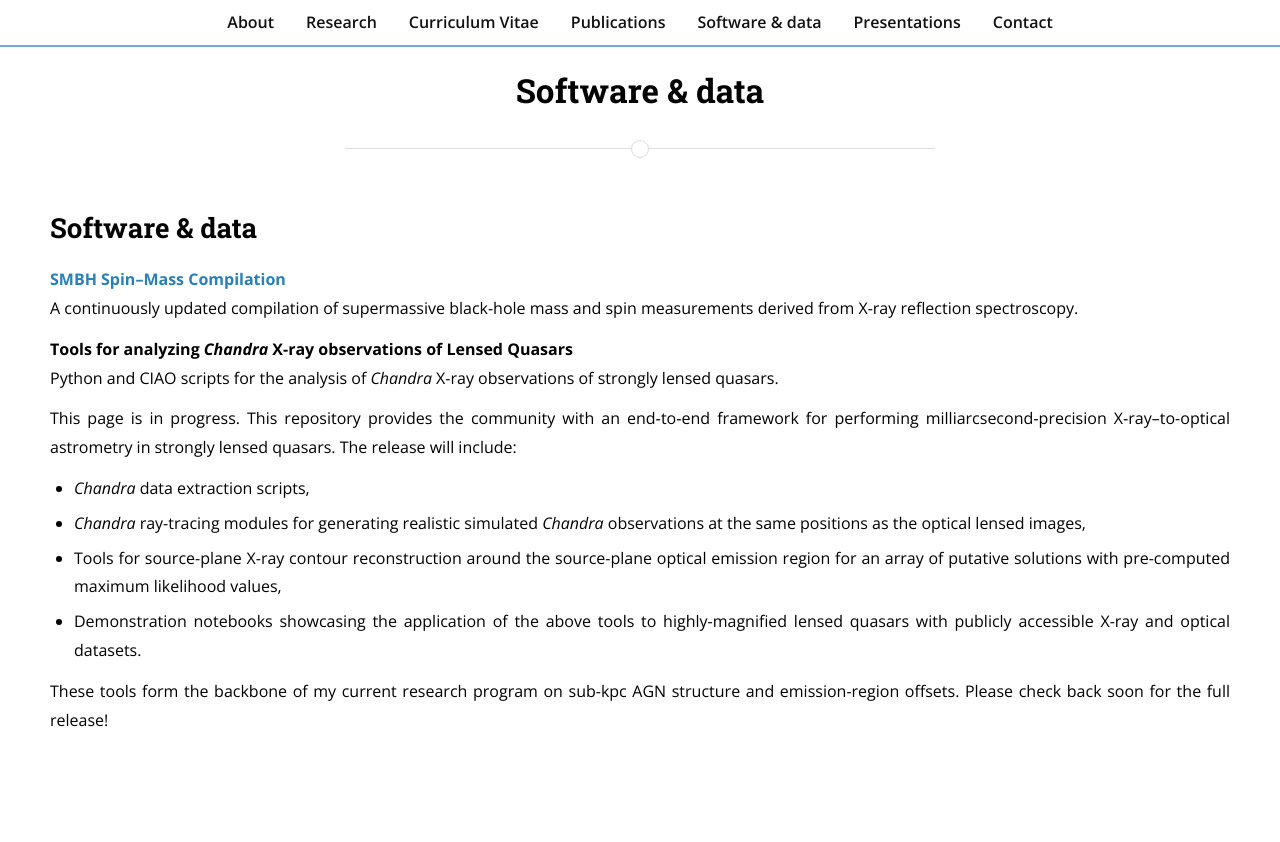
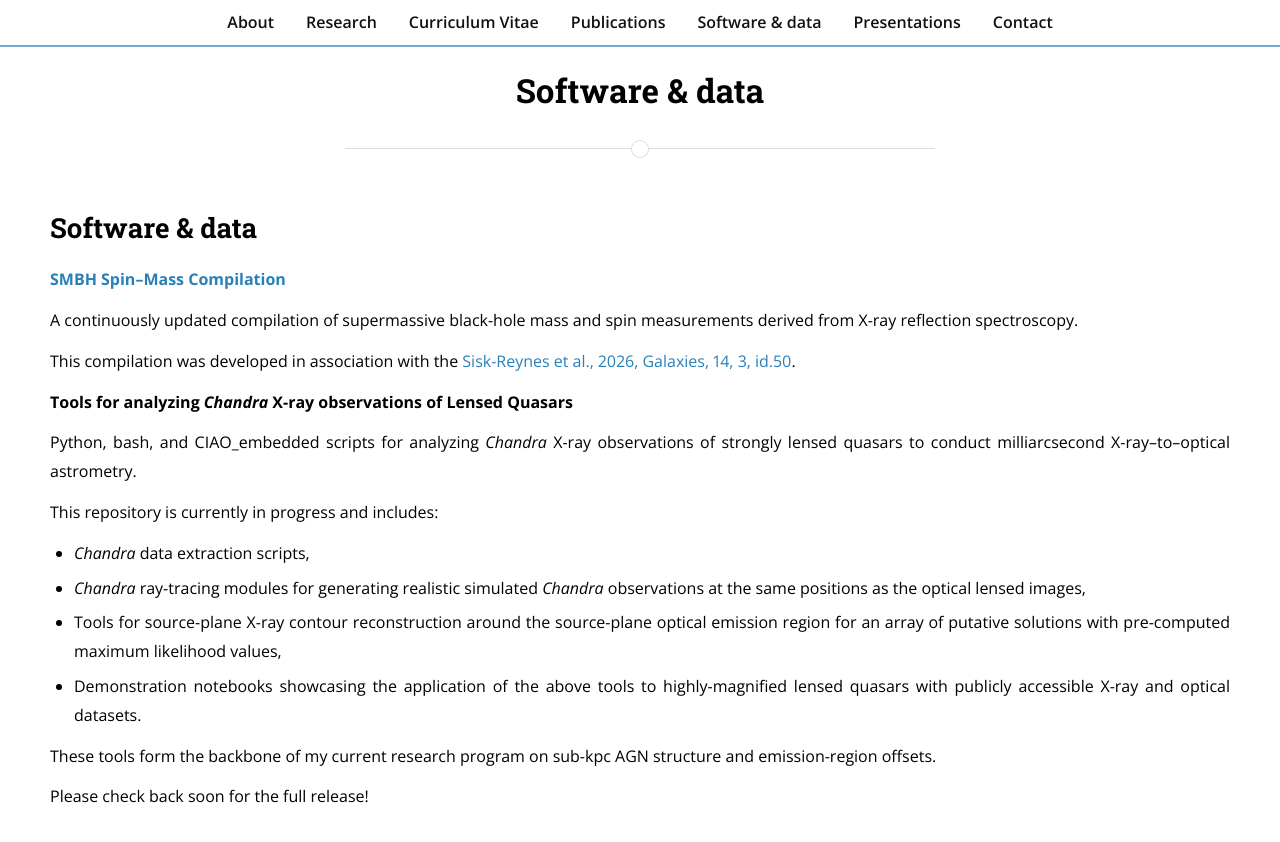
Before and after one commit to jsiskreynes-astro/jsiskreynes-astro.github.io, a Jekyll site: the page built from software+data.md, in a window 1280 px wide. Shown: the top 842 px of the page. Built offline with Jekyll 4.4.1, drawn with Linux system fonts in a browser that asks for light colours; nearby versions of some CDN libraries.

Commit message:
Update software+data.md

```diff
--- a/software+data.md
+++ b/software+data.md
@@ -8,18 +8,23 @@
 
 ## Software & data
 
-**[SMBH Spin–Mass Compilation](https://github.com/joanna-pk/xray-reflection-spin-repository/tree/main)**
-A continuously updated compilation of supermassive black-hole mass and
-spin measurements derived from X-ray reflection spectroscopy.
+**[SMBH Spin–Mass Compilation]([https://github.com/joanna-pk/xray-reflection-spin-repository/tree/main](https://github.com/jsiskreynes-astro/smbh-mass-spin-compilation/tree/main))**
+
+A continuously updated compilation of supermassive black-hole mass and spin measurements derived from X-ray reflection spectroscopy.
+
+This compilation was developed in association with the [Sisk-Reynes et al., 2026, Galaxies, 14, 3, id.50](https://www.mdpi.com/2075-4434/14/3/50).
 
 **Tools for analyzing _Chandra_ X-ray observations of Lensed Quasars**
-Python and CIAO scripts for the analysis of _Chandra_ X-ray observations of strongly lensed quasars.
 
-This page is in progress. This repository provides the community with an end‑to‑end framework for performing milliarcsecond‑precision X‑ray–to-optical astrometry in strongly lensed quasars. The release will include:
+Python, bash, and CIAO_embedded scripts for analyzing _Chandra_ X-ray observations of strongly lensed quasars to conduct milliarcsecond X-ray--to--optical astrometry.
+
+This repository is currently in progress and includes:
 
 - _Chandra_ data extraction scripts,
 -  _Chandra_ ray-tracing modules for generating realistic simulated _Chandra_ observations at the same positions as the optical lensed images,
 -  Tools for source-plane X-ray contour reconstruction  around the source-plane optical emission region for an array of putative solutions with pre-computed maximum likelihood values,
 -  Demonstration notebooks showcasing the application of the above tools to highly-magnified lensed quasars with publicly accessible X-ray and optical datasets.
 
-These tools form the backbone of my current research program on sub-kpc AGN structure and emission-region offsets. Please check back soon for the full release!
+These tools form the backbone of my current research program on sub-kpc AGN structure and emission-region offsets.
+
+Please check back soon for the full release!
```
